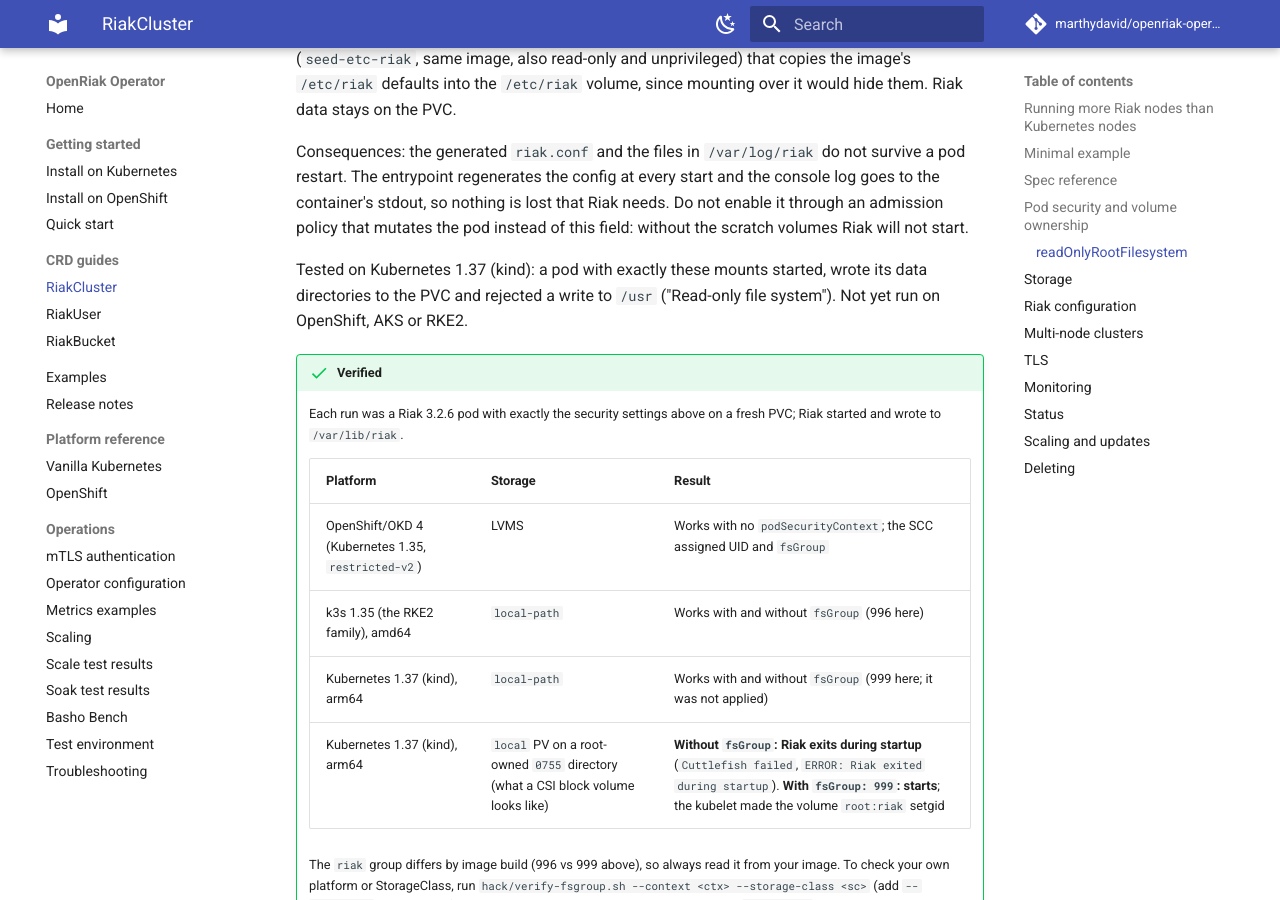
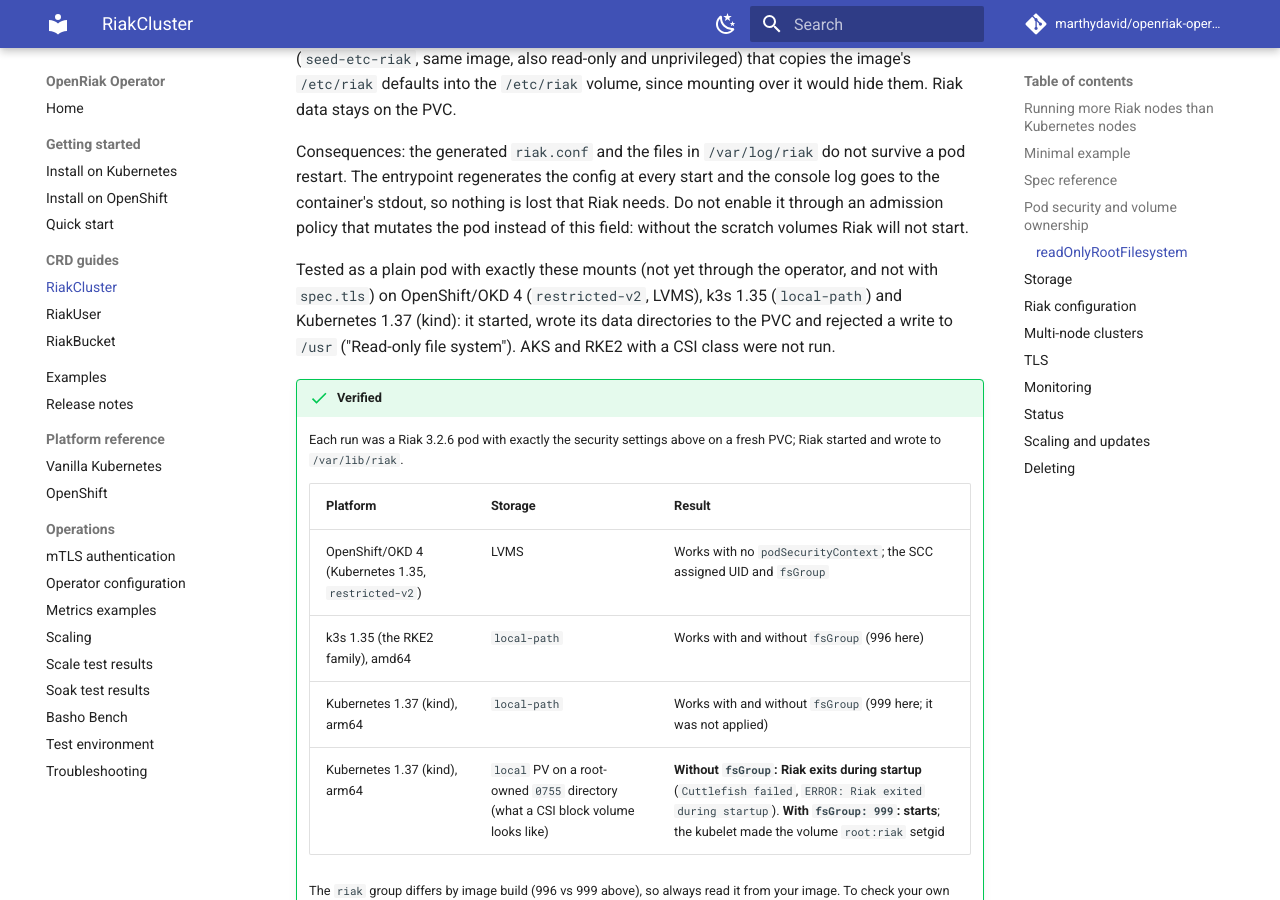
Before and after one commit to marthydavid/openriak-operator, an MkDocs documentation site: the page built from docs/crds/riakcluster.md, in a window 1280 px wide and 900 px high, scrolled down 4709 px. Built offline with MkDocs 1.6.1 and Material for MkDocs 9.7.7, drawn with Linux system fonts in a browser that asks for light colours; comment, search, counter and statistics services are not loaded.

Commit message:
docs: record read-only root filesystem runs on OpenShift and k3s
Co-Authored-By: Claude Sonnet 5.5 <noreply@anthropic.com>

```diff
--- a/docs/crds/riakcluster.md
+++ b/docs/crds/riakcluster.md
@@ -138,8 +138,10 @@ The entrypoint regenerates the config at every start and the console log goes to
 so nothing is lost that Riak needs. Do not enable it through an admission policy that mutates the pod
 instead of this field: without the scratch volumes Riak will not start.
 
-Tested on Kubernetes 1.37 (kind): a pod with exactly these mounts started, wrote its data directories to
-the PVC and rejected a write to `/usr` ("Read-only file system"). Not yet run on OpenShift, AKS or RKE2.
+Tested as a plain pod with exactly these mounts (not yet through the operator, and not with `spec.tls`) on
+OpenShift/OKD 4 (`restricted-v2`, LVMS), k3s 1.35 (`local-path`) and Kubernetes 1.37 (kind): it started,
+wrote its data directories to the PVC and rejected a write to `/usr` ("Read-only file system"). AKS and
+RKE2 with a CSI class were not run.
 
 !!! success "Verified"
     Each run was a Riak 3.2.6 pod with exactly the security settings above on a fresh PVC; Riak started
```
